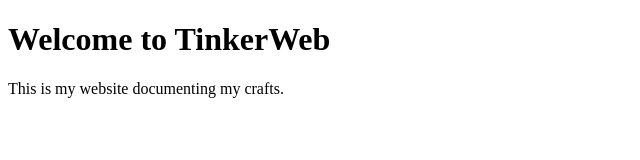
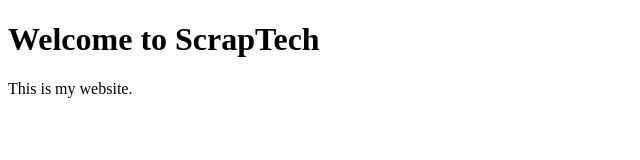
Before and after one commit to AmandaKwok28/ScrapTech, a plain HTML site: page index.html in a window 1280 px wide. Shown: the whole page, without its empty margins (0-640 px from the left). Drawn offline with Linux system fonts and the light colour scheme.

Commit message:
Update index.html

```diff
--- a/index.html
+++ b/index.html
@@ -3,10 +3,10 @@
 <head>
     <meta charset="UTF-8">
     <meta name="viewport" content="width=device-width, initial-scale=1.0">
-    <title>Welcome to TinkerWeb</title>
+    <title>ScrapTech</title>
 </head>
 <body>
-    <h1>Welcome to TinkerWeb</h1>
-    <p>This is my website documenting my crafts.</p>
+    <h1>Welcome to ScrapTech</h1>
+    <p>This is my website.</p>
 </body>
 </html>
```
